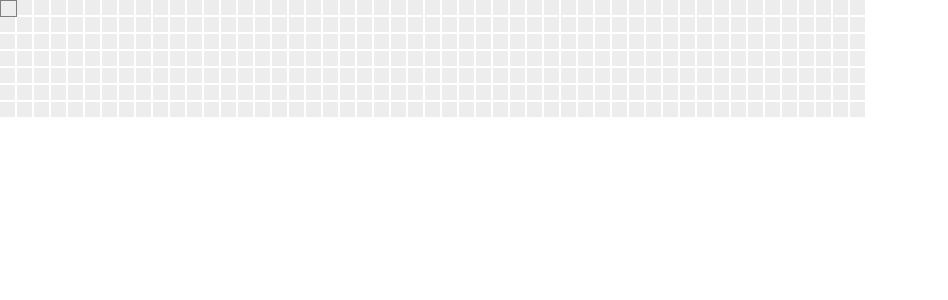
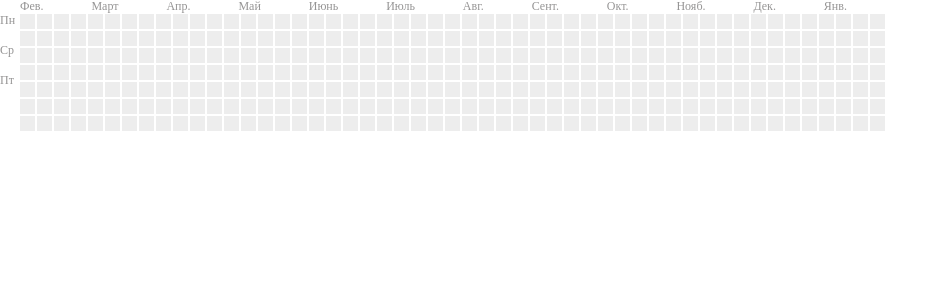
Before and after one commit to xxphantom/contribution-graph, a React (Vite) app: page / in a window 1280 px wide. Shown: the top 300 px of the page, without its empty margins (0-948 px from the left). Built offline with nearby package versions, Linux system fonts and the light colour scheme; no server answers.

Commit message:
adds days and months

```diff
--- a/src/App.tsx
+++ b/src/App.tsx
@@ -1,9 +1,9 @@
-import ContributionGraph from './components/ContributionGraph/ContributionGraph';
+import GraphWrapper from './components/GraphWrapper/GraphWrapper';
 
 function App() {
   return (
     <div>
-      <ContributionGraph />
+      <GraphWrapper />
     </div>
   );
 }
--- /dev/null
+++ b/src/components/GraphWrapper/GraphWrapper.module.scss
@@ -0,0 +1,32 @@
+.root {
+  width: 867px;
+  color: #959494;
+}
+
+.months {
+  display: flex;
+  justify-content: space-between;
+  padding: 0 20px;
+}
+
+.graph {
+  display: flex;
+}
+
+.days {
+  display: grid;
+  padding-right: 5px;
+  grid-template-rows: repeat(7, 15px);
+
+  &-monday {
+    grid-row: 1;
+  }
+
+  &-wednesday {
+    grid-row: 3;
+  }
+
+  &-friday {
+    grid-row: 5;
+  }
+}
--- /dev/null
+++ b/src/components/GraphWrapper/GraphWrapper.tsx
@@ -0,0 +1,28 @@
+import ContributionGraph from '../ContributionGraph/ContributionGraph'; // Ваш компонент графика
+import { format } from 'date-fns';
+import { ru } from 'date-fns/locale';
+import styles from './GraphWrapper.module.scss';
+
+const months = Array.from({ length: 12 })
+  .map((_, i) => format(new Date(0, i + 1), 'LLL', { locale: ru }))
+  .map((month) => month.replace(/^./, (ch) => ch.toLocaleUpperCase()));
+
+const GraphWrapper = () => (
+  <div className={styles.root}>
+    <div className={styles.months}>
+      {months.map((month, i) => (
+        <span key={i}>{month}</span>
+      ))}
+    </div>
+    <div className={styles.graph}>
+      <div className={styles.days}>
+        <div className={styles['days-monday']}>Пн</div>
+        <div className={styles['days-wednesday']}>Ср</div>
+        <div className={styles['days-friday']}>Пт</div>
+      </div>
+      <ContributionGraph />
+    </div>
+  </div>
+);
+
+export default GraphWrapper;
```
